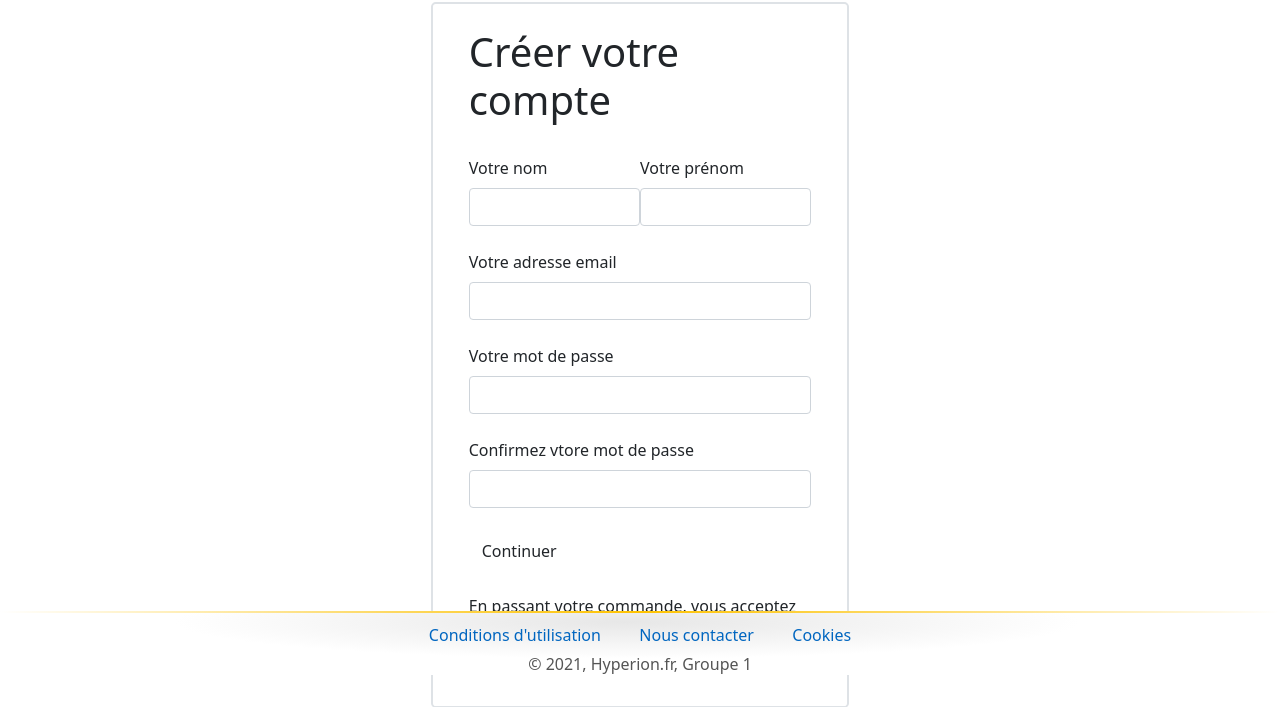
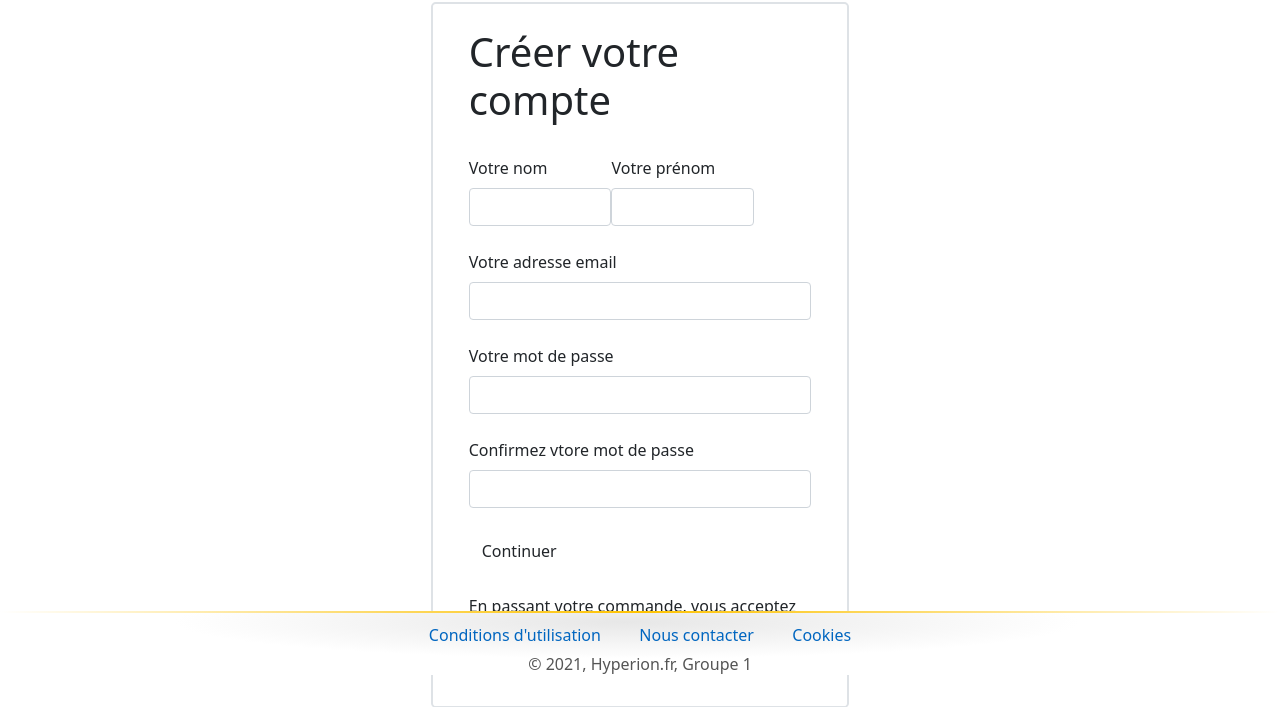
Before and after one commit to MacaronFR/Hyperion-WebSite, a PHP site: page /inscription in a window 1280 px wide. Shown: the part 125-832 px from the top of the page. Run offline with PHP 8.4, Linux system fonts and the light colour scheme.

Commit message:
inscription - mika

```diff
--- a/Views/inscription.php
+++ b/Views/inscription.php
@@ -5,11 +5,11 @@
         <h1>Créer votre compte</h1>
         <form action="#" method="post">
             <div class="form-row d-flex mt-1 mt-lg-4">
-                <div class="form-group col-md-6">
+                <div class="form-group col-5">
                     <label for="family_name" class="form-label">Votre nom</label>
                     <input type="text" class="form-control" name="family_name">
                 </div>
-                <div class="form-group col-md-6">
+                <div class="form-group col-5">
                     <label for="first_name" class="form-label">Votre prénom</label>
                     <input type="text" class="form-control" name="first_name">
                 </div>
```
